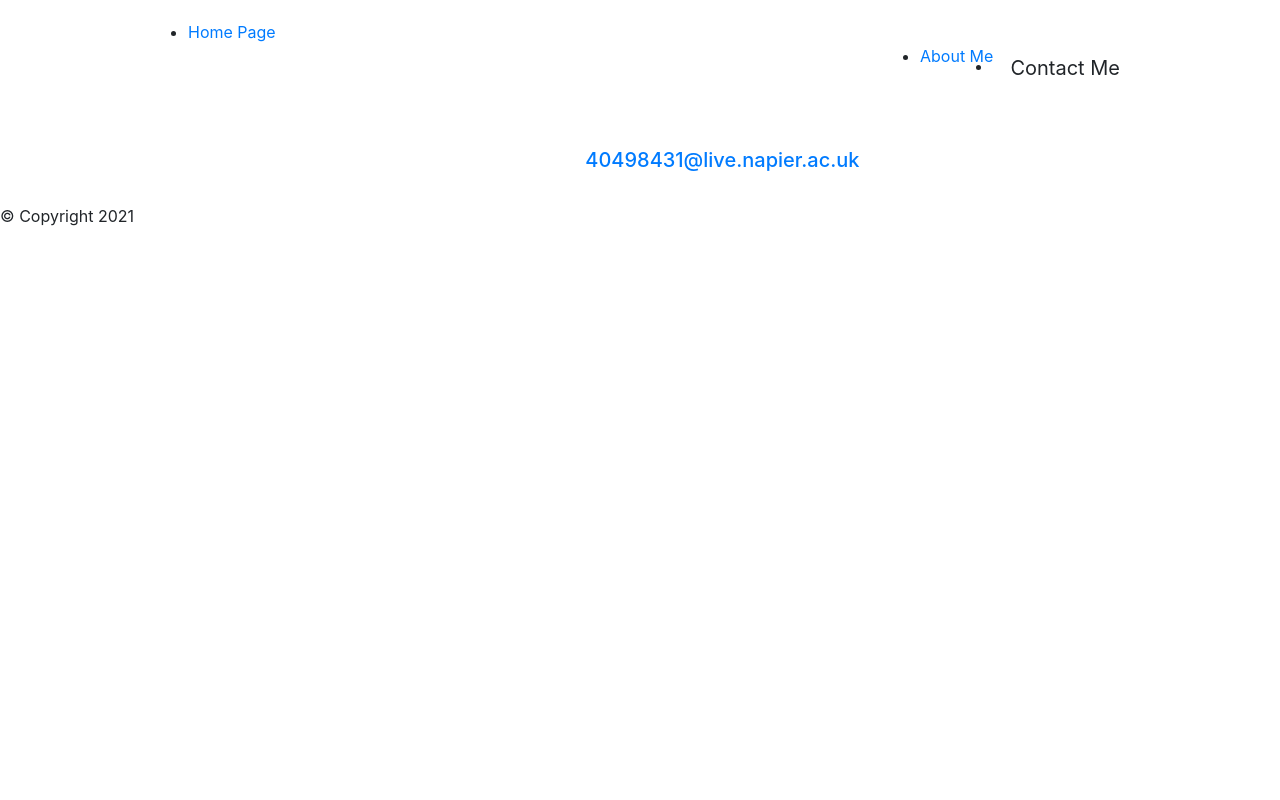
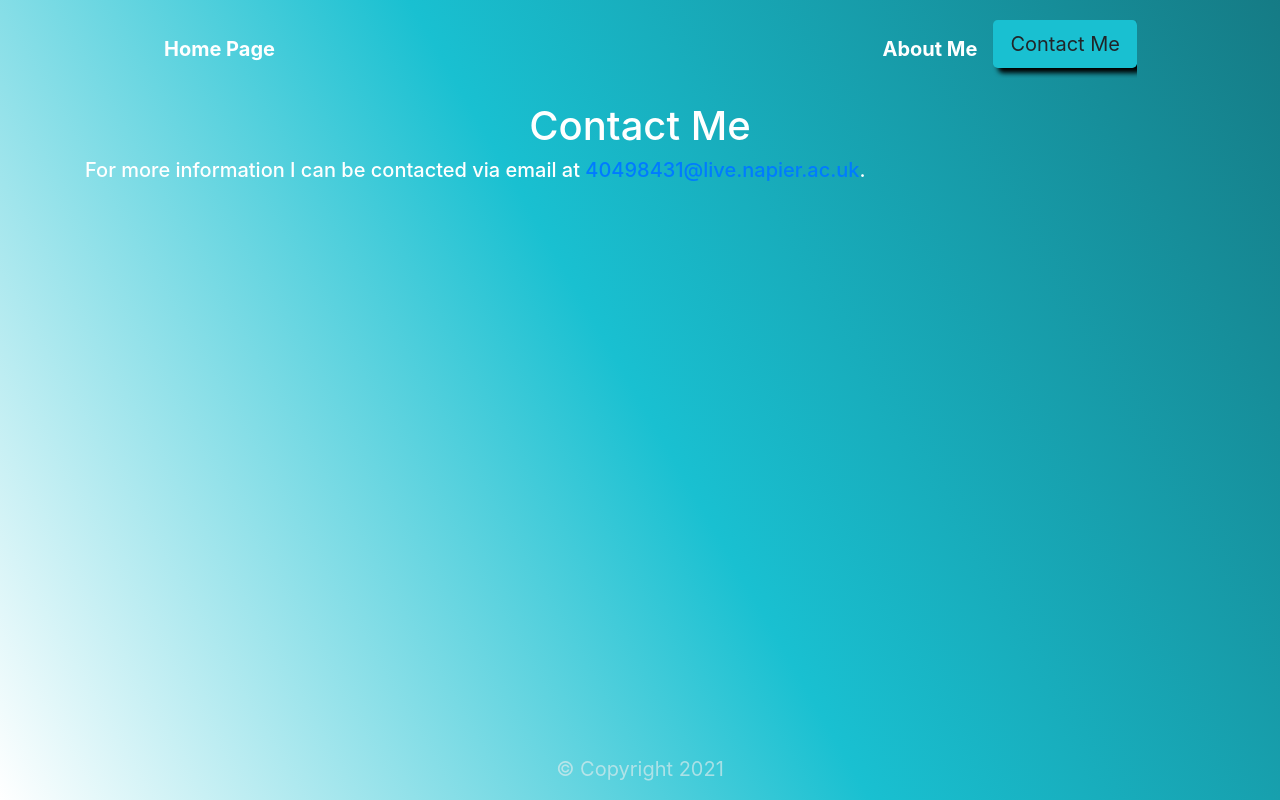
Before and after one commit to PaydayDre/Robin-Hood-The-Great, a plain HTML site: page contact-me.html in a window 1280 px wide. Drawn offline with nearby package versions, Linux system fonts and the light colour scheme; the site is published under a folder, as on GitHub Pages, so addresses that start at the root find nothing.

Commit message:
Update contact-me.html

```diff
--- a/contact-me.html
+++ b/contact-me.html
@@ -3,7 +3,7 @@
 <title>Robin Hood the Great</title>
 <link rel="stylesheet" href="https://cdn.jsdelivr.net/npm/bootstrap-icons@1.7.0/font/bootstrap-icons.css">
 <link rel="stylesheet" href="https://stackpath.bootstrapcdn.com/bootstrap/4.3.1/css/bootstrap.min.css" integrity="sha384-ggOyR0iXCbMQv3Xipma34MD+dH/1fQ784/j6cY/iJTQUOhcWr7x9JvoRxT2MZw1T" crossorigin="anonymous">
-<link rel="stylesheet" href="/css/contact-me.css">
+<link rel="stylesheet" href="css/contact-me.css">
 </head>
 <body>
 <div class="container" style="width:80%;padding-left:20px;padding-top:20px;">
```
